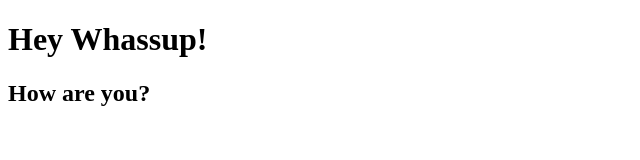
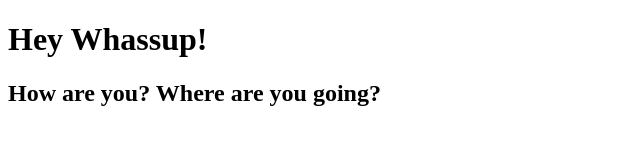
Before and after one commit to nafisnihal/git101, a plain HTML site: page index.html in a window 1280 px wide. Shown: the whole page, without its empty margins (0-640 px from the left). Drawn offline with Linux system fonts and the light colour scheme.

Commit message:
this is my 4th commit

```diff
--- a/index.html
+++ b/index.html
@@ -7,6 +7,8 @@
 </head>
 <body>
     <h1>Hey Whassup!</h1>
-    <h2>How are you?</h2>
+    <h2>How are you?
+        Where are you going?
+    </h2>
 </body>
 </html>
```
